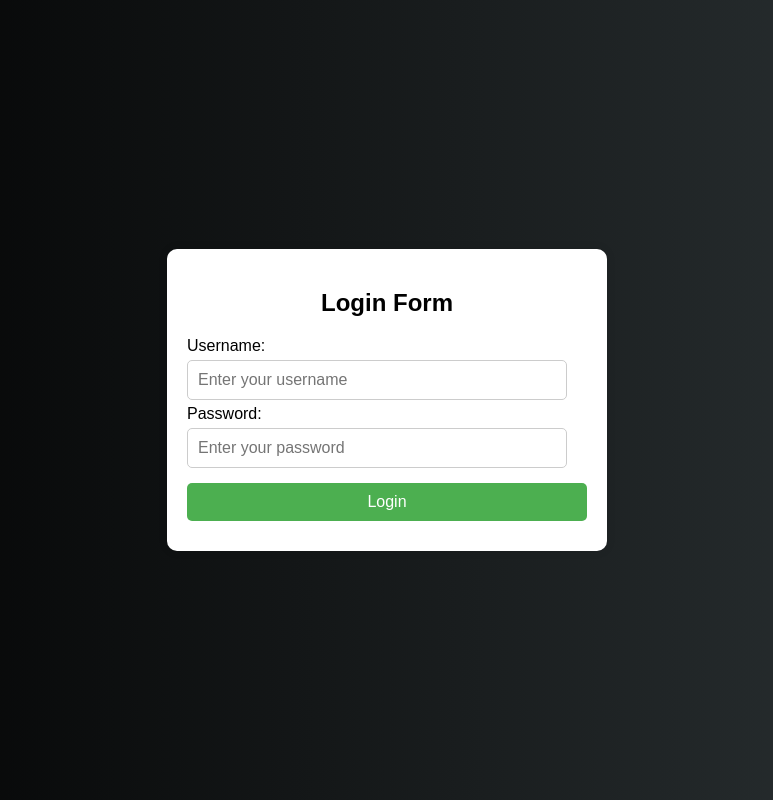
After one commit to ArkapriyaGupta/Fees-Management-System, a Flask app: page /login in a window 1280 px wide. The commit adds this page. Shown: the whole page, without its empty margins (253-1026 px from the left). Run offline with Flask 3, Linux system fonts and the light colour scheme.

Commit message:
Login, logout, signup done

```diff
--- a/main.py
+++ b/main.py
@@ -11,21 +11,13 @@ app.config['SQLALCHEMY_DATABASE_URI'] = 'sqlite:///db.sqlite'
 db = SQLAlchemy()
 
 
-class Student(UserMixin,db.Model):
-    token = db.Column(db.Integer(), primary_key=True) # primary keys are required by SQLAlchemy
+class User(UserMixin,db.Model):
+    id = db.Column(db.Integer(), primary_key=True) # primary keys are required by SQLAlchemy
     name = db.Column(db.String(1000))
     password = db.Column(db.String(1000))
     mobile = db.Column(db.String(1000))
     userName = db.Column(db.String(1000))
-
-class Teacher(UserMixin,db.Model):
-    token = db.Column(db.Integer(), primary_key=True) # primary keys are required by SQLAlchemy
-    name = db.Column(db.String(1000))
-    password = db.Column(db.String(1000))
-    mobile = db.Column(db.String(1000))
-    userName = db.Column(db.String(1000))
-
-    # role = db.Column(db.String(1000))
+    role = db.Column(db.String(1000))
 
 db.init_app(app)
 with app.app_context():
@@ -38,7 +30,7 @@ login_manager.init_app(app)
 @login_manager.user_loader
 def load_user(user_id):
     # since the user_id is just the primary key of our user table, use it in the query for the user
-    return Student.query.get(user_id)
+    return User.query.get(user_id)
 
 
 @app.route('/')
@@ -52,6 +44,7 @@ def signup():
 @app.route('/signup',methods=['POST'])
 #request.form.get(<name of the tag>)
 def signupPost():
+
     #Taking input from browser
     try:
         Name = request.form.get('nameName')
@@ -62,45 +55,67 @@ def signupPost():
     except:
         return render_template('error.html',error_message=utilities.errorList['inputError'])
 
+    #Check for dupicacy
+    try:
+        student= User.query.filter_by(userName=username).first()
+        if student:
+            return render_template('error.html', error_message=utilities.errorList['duplicateUser'])
+    except:
+            return render_template('error.html', error_message=utilities.errorList['generalError'])
     #Saving student input
 
-    if roleValue == 'Student':  #Check for dupicacy
+    if(Name!=None and passWord!=None and mobileNumber != None):
         try:
-            student= Student.query.filter_by(userName=username).first()
-            if student:
-                return render_template('error.html', error_message=utilities.errorList['duplicateUser'])
+            newUser = User(name=Name,password=passWord,mobile=mobileNumber,userName=username,role=roleValue)
+            db.session.add(newUser)
+            db.session.commit()
         except:
-            return render_template('error.html', error_message=utilities.errorList['generalError'])
+            return render_template('error.html', error_message=utilities.errorList['saveError'])
+    else:
+        return render_template('error.html',error_message=utilities.errorList['emptyInput'])
 
-        if(Name!=None and passWord!=None and mobileNumber != None):
-            newStudent = Student(name=Name,password=passWord,mobile=mobileNumber,userName=username)
-            db.session.add(newStudent)
-            db.session.commit()
+    return f"Signup successful for reole = {roleValue} "
+    # return render_template('login.html')
+
+@app.route('/login')
+def login():
+    return render_template('login.html')
+
+@app.route('/login',methods=['POST'])
+def loginPost():
+    #Taking input from browser
+    try:
+        username = request.form.get('username')
+        password = generate_password_hash(request.form.get('passwordName'),method='pbkdf2:sha256')
+    except:
+        return render_template('error.html', error_message=utilities.errorList['inputError'])
+
+    #Check for duplicacy
+    try:
+        user= User.query.filter_by(userName=username).first()
+
+        #Check for password match
+        if user:
+            if user.password == password:
+                # login_user(user)
+                login_user(user, remember=True)
+                return render_template('homepage.html', user=user)
+            else:
+                #right username but wrong password
+                return render_template('error.html', error_message=utilities.errorList['invalidPassword'])
         else:
-            return render_template('error.html',error_message=utilities.errorList['emptyInput'])
-
-    #Saving teacher input
-    elif roleValue == 'Teacher':    #Check for duplicacy
-        try:
-            teacher= teacher.query.filter_by(userName=username).first()
-            if student:
-                return render_template('error.html', error_message=utilities.errorList['duplicateUser'])
-        except:
-            return render_template('error.html', error_message=utilities.errorList['generalError'])
-
-        if(Name!=None and passWord!=None and mobileNumber != None):
-            newTeacher= Teacher(name=Name,password=passWord,mobile=mobileNumber,userName=username)
-            db.session.add(newTeacher)
-            db.session.commit()
-        else:
-            return render_template('error.html',error_message=utilities.errorList['emptyInput'])
-    else:
-        return render_template('error.html',error_message=utilities.errorList['invalidRole'])
-
-    return redirect(url_for('signupStudent'))
+            #wrong credentials
+            return render_template('error.html', error_message=utilities.errorList['invalidUser'])
+    except:
+        ##for any error in validating
+        return render_template('error.html', error_message=utilities.errorList['generalError'])
 
 
-#
+@app.route('/logout')
+def logout():
+    logout_user()
+    return redirect(url_for('indexPage'))
+
 
 if __name__ == "__main__":
     app.run(debug=True)
--- /dev/null
+++ b/templates/login.html
@@ -0,0 +1,81 @@
+<!DOCTYPE html>
+<html lang="en">
+<head>
+<meta charset="UTF-8">
+<meta name="viewport" content="width=device-width, initial-scale=1.0">
+<title>Login</title>
+<style>
+    body {
+        font-family: Arial, sans-serif;
+        background: #000000; /* fallback for old browsers */
+        background: -webkit-linear-gradient(to right, #000000, #2d3436); /* Chrome 10-25, Safari 5.1-6 */
+        background: linear-gradient(to right, #000000, #2d3436); /* W3C, IE 10+/ Edge, Firefox 16+, Chrome 26+, Opera 12+, Safari 7+ */
+        margin: 0;
+        padding: 0;
+        display: flex;
+        justify-content: center;
+        align-items: center;
+        height: 100vh;
+    }
+
+    .login-container {
+        background-color: #fff;
+        padding: 20px;
+        border-radius: 10px;
+        box-shadow: 0 0 10px rgba(0, 0, 0, 0.1);
+        max-width: 400px;
+        width: 100%;
+    }
+
+    .login-container h2 {
+        text-align: center;
+        margin-bottom: 20px;
+    }
+
+    .login-form input[type="text"],
+    .login-form input[type="password"],
+    .login-form input[type="tel"],
+    .login-form select {
+        width: calc(100% - 20px);
+        padding: 10px;
+        margin: 5px 0;
+        border: 1px solid #ccc;
+        border-radius: 5px;
+        box-sizing: border-box;
+        font-size: 16px;
+    }
+
+    .login-form input[type="submit"] {
+        width: 100%;
+        background-color: #4CAF50;
+        color: white;
+        padding: 10px;
+        margin: 10px 0;
+        border: none;
+        border-radius: 5px;
+        cursor: pointer;
+        font-size: 16px;
+    }
+
+    .login-form input[type="submit"]:hover {
+        background-color: #45a049;
+    }
+</style>
+</head>
+<body>
+
+<div class="login-container">
+    <h2>Login Form</h2>
+    <form class="login-form" action="/login" method="POST">
+        <label for="username">Username:</label>
+        <input type="text" id="username" name="username" placeholder="Enter your username" required>
+
+        <label for="password">Password:</label>
+        <input type="password" id="password" name="passwordName" placeholder="Enter your password" required>
+
+        <input type="submit" value="Login">
+    </form>
+</div>
+
+</body>
+</html>
--- a/utilities.py
+++ b/utilities.py
@@ -16,3 +16,6 @@ errorList["saveError"] = "Some error occured in saving the data. Please try agai
 errorList["inputError"] = "Could not fetch input. Please try again."
 errorList["emptyInput"] = "One of the input field is empty. Please try again"
 errorList["invalidRole"] = "You have selected an invalid/no role. Please try again"
+errorList["saveError"] = "Some error occured in saving the data. Please try again."
+errorList["invalidUser"] = "The user does not exist. Please try again."
+errorList["invalidPassword"] = "The password is incorrect. Please try again."
```
Also changed, not shown: templates/signup.html (+2 -15 lines), 1 other file.
